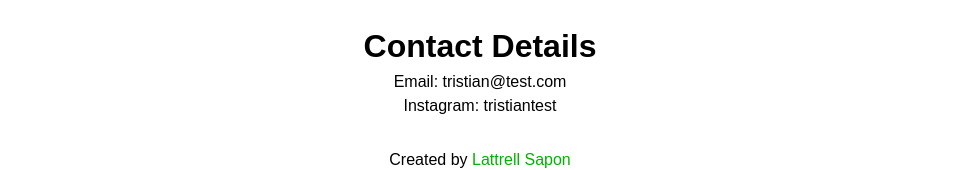
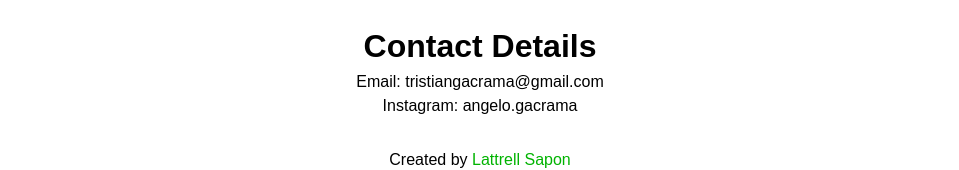
Before and after one commit to lattrellsapon/tristian-photography-portfolio, a website: page public/index.html in a window 1280 px wide. Shown: the part 1886-2056 px from the top of the page, without its empty margins (160-1119 px from the left). Drawn offline with Linux system fonts and the light colour scheme.

Commit message:
Added email and ig account

```diff
--- a/public/index.html
+++ b/public/index.html
@@ -107,8 +107,8 @@
 
     <div class="container" id="contact-me">
       <h1>Contact Details</h1>
-      <p>Email: tristian@test.com</p>
-      <p>Instagram: tristiantest</p>
+      <p>Email: tristiangacrama@gmail.com</p>
+      <p>Instagram: angelo.gacrama</p>
     </div>
 
     <div class="footer">
```
